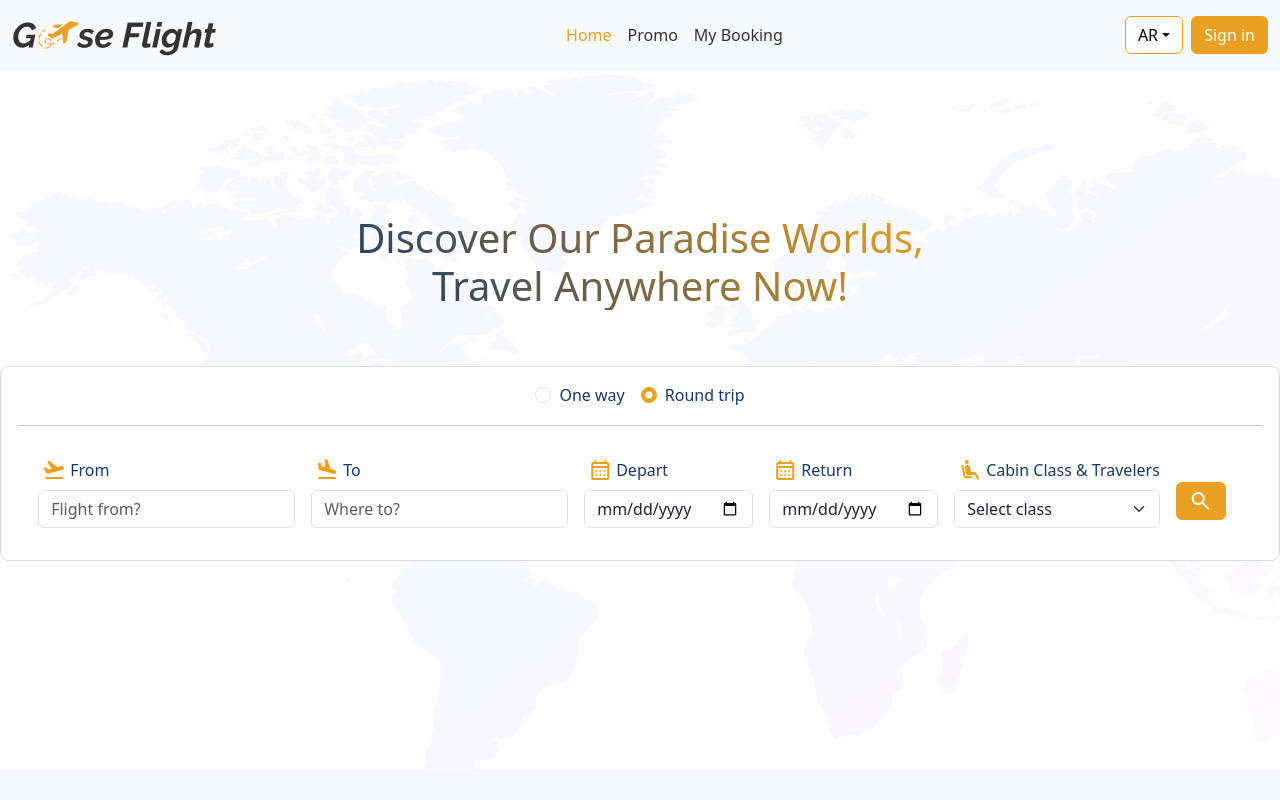
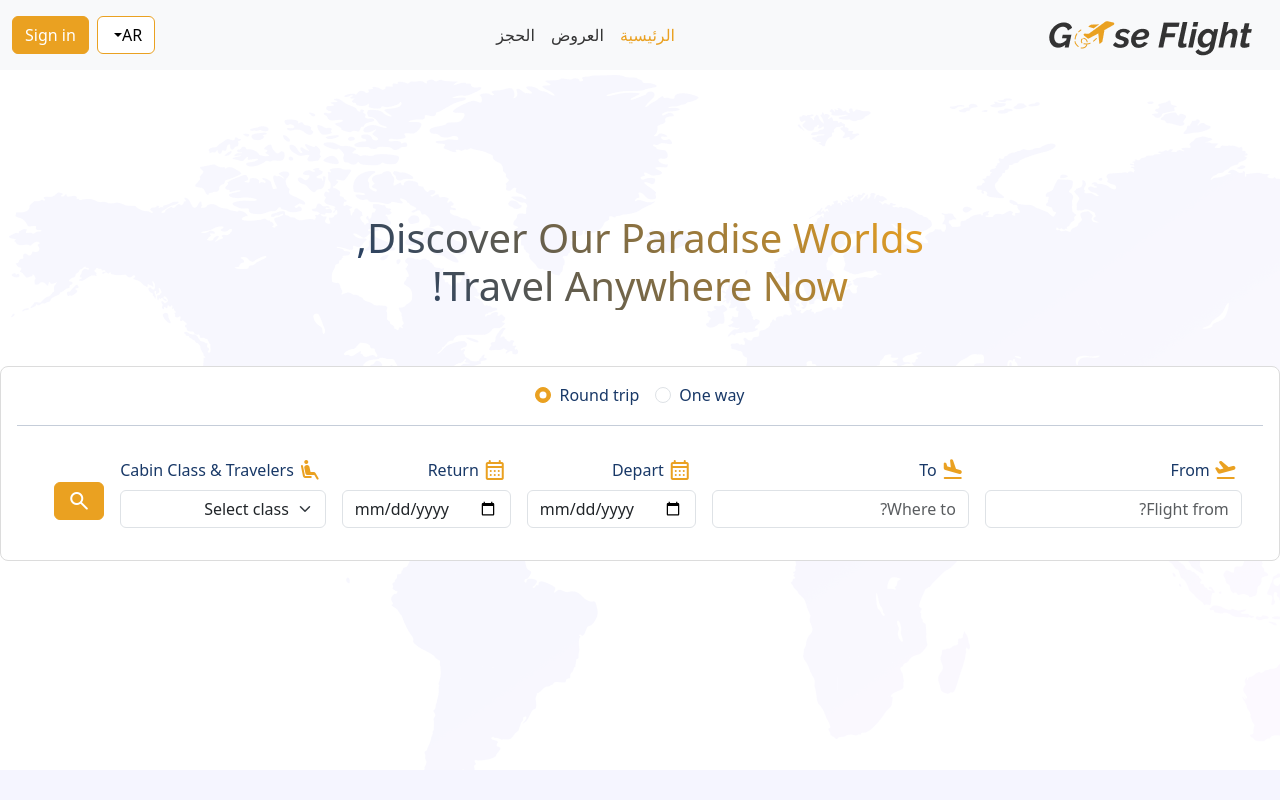
Before and after one commit to SaMaaaR/travel-agency, a Nuxt app: page / in a window 1280 px wide. Shown: the top 800 px of the page. Built offline with nearby package versions, Linux system fonts and the light colour scheme.

Commit message:
language handling

```diff
--- a/App.vue
+++ b/App.vue
@@ -2,7 +2,20 @@
   <NuxtPage />
 </template>
 
-<script setup lang="ts"></script>
+<script setup>
+import { useI18n } from 'vue-i18n';
+import { onMounted, watch } from 'vue';
+// ===== initialize data =======
+const { locale } = useI18n();
+// ============ methods =============
+const updateDirection = () => {
+  // Set direction based on loacle
+  const direction = locale.value === 'ar' ? 'rtl' : 'ltr';
+  document.documentElement.setAttribute('dir', direction);
+};
 
-<style>
-</style>
+// update direction in onMounted
+onMounted(updateDirection);
+// watch to change direction according to locale
+watch(locale, updateDirection);
+</script>
--- a/components/navbar.vue
+++ b/components/navbar.vue
@@ -17,13 +17,13 @@
       <div class="collapse navbar-collapse" id="navbarText">
         <ul class="navbar-nav mx-auto mb-2 mb-lg-0">
           <li class="nav-item">
-            <a class="nav-link active" aria-current="page" href="#">Home</a>
+            <a class="nav-link active" aria-current="page" href="#">{{$t('home')}}</a>
           </li>
           <li class="nav-item">
-            <a class="nav-link" href="/promo">Promo</a>
+            <a class="nav-link" href="/promo">{{$t('promo')}}</a>
           </li>
           <li class="nav-item">
-            <a class="nav-link" href="/booking">My Booking</a>
+            <a class="nav-link" href="/booking">{{$t('booking')}}</a>
           </li>
         </ul>
         <div class="navbar-text d-flex">
@@ -34,12 +34,12 @@
               role="button"
               data-bs-toggle="dropdown"
               aria-expanded="false">
-              {{ selectedLanguage.label }}
+              {{ locale == 'ar' ? 'AR' : 'EN' }}
             </a>
 
             <ul class="dropdown-menu">
               <li v-for="(language,index) in languages" :key="index" :value="language.id"
-              @click="selectLanguage(language)">
+              @click="selectLanguage">
               <span class="dropdown-item">{{language.label}}</span>
             </li>
             </ul>
@@ -54,20 +54,20 @@
 
 <script setup lang="ts">
 import {ref} from "vue";
+import { useI18n } from 'vue-i18n';
 
+const { locale } = useI18n();
 // =========== initialize data =============
 const languages = ref([
   {id: 'ar', label: 'AR'},
   {id: 'en', label:'EN'}
 ])
-// Set the default selected language to Arabic
-const selectedLanguage = ref(languages.value.find(lang => lang.id === 'ar') || languages.value[0]);
-
 // ============================== Methods ====================
-const selectLanguage = (language: any) => {
-  selectedLanguage.value = language;
+const selectLanguage = () => {
+  locale.value = locale.value === 'ar' ? 'en' : 'ar';
 };
 </script>
+
 <style lang="scss" scoped>
 .nav-link {
   color: var(--gray-color);
--- a/locales/ar.json
+++ b/locales/ar.json
@@ -1,4 +1,5 @@
 {
-    "welcome": "مرحبا بكم في موقعنا!",
-    "description": "استكشف واستمتع بتجربتك."
+    "home": "الرئيسية",
+    "promo": "العروض",
+    "booking": "الحجز"
 }
--- a/locales/en.json
+++ b/locales/en.json
@@ -1,4 +1,6 @@
 {
-    "welcome": "مرحبا بكم dsgdfgdfhgdf موقعنا!",
-    "description": "استكشف واستمتع بتجربتك."
+
+    "home": "Home",
+    "promo": "Promo",
+    "booking": "My booking"
 }
--- a/nuxt.config.ts
+++ b/nuxt.config.ts
@@ -1,13 +1,18 @@
+import { defineNuxtConfig } from 'nuxt/config';
+
 export default defineNuxtConfig({
   compatibilityDate: "2024-04-03",
   devtools: { enabled: true },
-  css: ["bootstrap/dist/css/bootstrap.min.css", "@/assets/main.scss"], // Ensure CSS is loaded globally
+  css: ["bootstrap/dist/css/bootstrap.min.css",
+     "@/assets/main.scss",
+  ],
   build: {
     transpile: ["bootstrap"],
   },
   plugins: [
-    { src: "~/plugins/bootstrap.client.ts", mode: "client" }, // Correctly loading only on the client side
-    { src: '~/plugins/vue-flag-icon.ts', mode: 'client' }, // Ensure correct mode
+    { src: "~/plugins/bootstrap.client.ts"},
+    { src: '~/plugins/vue-flag-icon.ts'},
+    { src: "~/plugins/vueI18n.ts"},
   ],
   vite: {
     define: {
@@ -24,5 +29,4 @@ export default defineNuxtConfig({
       ],
     },
   },
-
 });
--- a/package.json
+++ b/package.json
@@ -10,16 +10,20 @@
     "postinstall": "nuxt prepare"
   },
   "dependencies": {
+    "@intlify/vue-i18n-loader": "^4.2.0",
     "@nuxt/typescript-build": "^3.0.2",
+    "@nuxtjs/i18n": "^8.5.1",
     "@popperjs/core": "^2.11.8",
     "@vue/runtime-core": "^3.4.38",
     "bootstrap": "^5.3.3",
     "nuxt": "^3.13.0",
     "typescript": "^5.5.4",
     "vue": "^3.4.38",
-    "vue-flag-icon": "^2.1.0"
+    "vue-flag-icon": "^2.1.0",
+    "vue-i18n": "^10.0.0-beta.6"
   },
   "devDependencies": {
+    "@nuxt/types": "^2.18.1",
     "@vitejs/plugin-vue": "^5.1.3",
     "@vitejs/plugin-vue-jsx": "^4.0.1",
     "sass": "^1.77.8"
--- /dev/null
+++ b/plugins/vueI18n.ts
@@ -0,0 +1,19 @@
+import { defineNuxtPlugin } from '#app';
+import type { NuxtApp } from '#app';
+import { createI18n } from 'vue-i18n';
+import en from '../locales/en.json';
+import ar from '../locales/ar.json';
+
+export default defineNuxtPlugin((nuxtApp: NuxtApp) => {
+  const i18n = createI18n({
+    legacy: false,
+    locale: 'ar',
+    fallbackLocale: 'ar',
+    messages: {
+      en,
+      ar,
+    },
+  });
+
+  nuxtApp.vueApp.use(i18n);
+});
```
Also changed, not shown: 1 other file (tests, documents, lock files or other folders).
